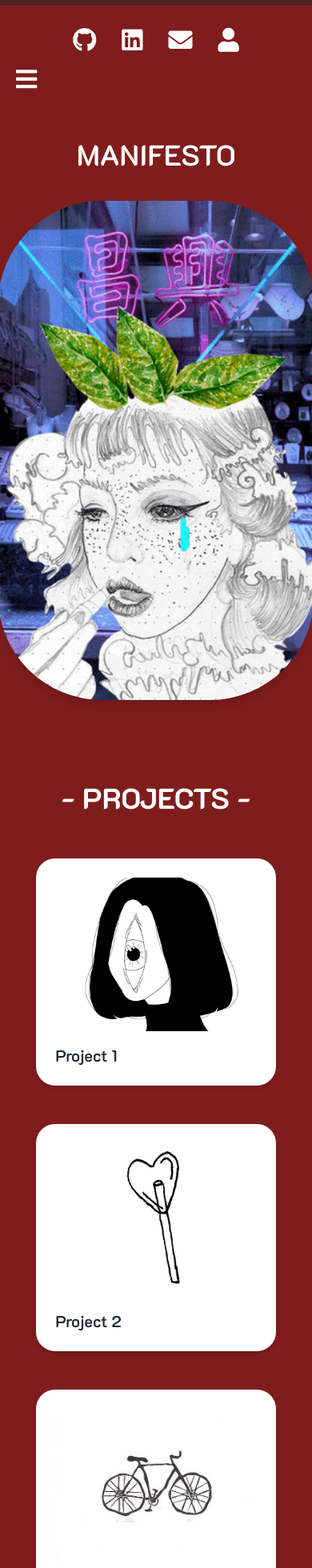
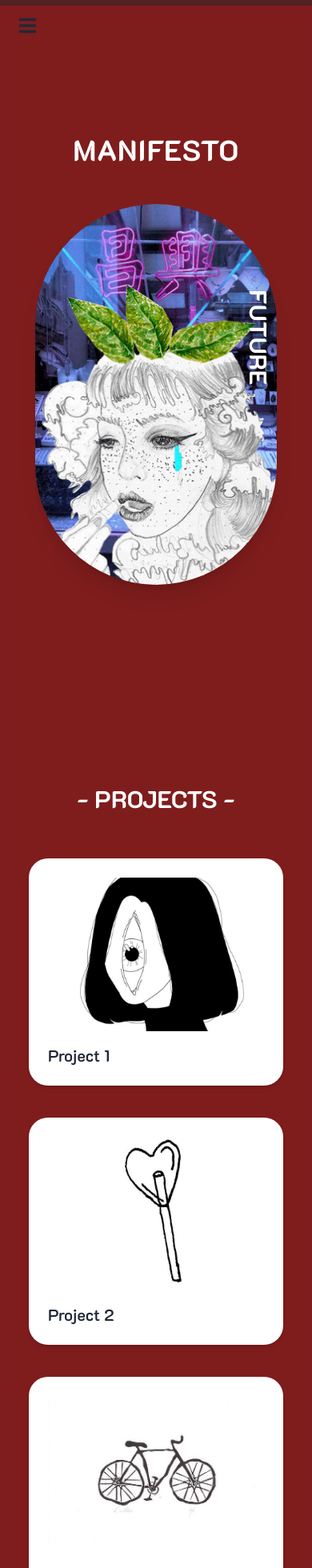
Before and after one commit to rngnnn/Alchemist, a Next.js app: page / in a window 390 px wide. Shown: the top 1960 px of the page at 80% size. Built offline with nearby package versions, Linux system fonts and the light colour scheme.

Commit message:
Refactor Header component to improve responsiveness and navigation; update projects page with new content

```diff
--- a/components/Header.js
+++ b/components/Header.js
@@ -1,6 +1,5 @@
-import { useState } from 'react';
+import { useState, useEffect } from 'react';
 import Link from 'next/link';
-import { useRouter } from 'next/router';
 
 const itemsRight = [
   { icon: 'fab fa-github', link: 'https://github.com/rngnnn' },
@@ -10,75 +9,107 @@ const itemsRight = [
 ];
 
 const navItems = [
-    { icon: 'fal fa-home', active: 'fa fa-home', label: 'Home', href: '/' },
-    { icon: 'fal fa-compass', active: 'fa fa-compass', label: 'Projects', href: '/projects' },
-    { icon: 'fal fa-phone', active: 'fa fa-phone', label: 'Contact', href: '/contact' },
-    { icon: 'fal fa-rss', active: 'fa fa-rss', label: 'Blogs', href: 'https://blog.codeshare.me' },
+  { label: 'Home', href: '/' },
+  { label: 'Projects', href: '/projects' },
+  { label: 'Contact', href: '/contact' },
+  { label: 'Blogs', href: 'https://blog.codeshare.me', external: true },
 ];
 
-const Header = () => {
-    const [menuOpen, setMenuOpen] = useState(false); // Menü durumu
-    const router = useRouter();
+export default function Navbar() {
+  const [isScrolled, setIsScrolled] = useState(false);
+  const [menuOpen, setMenuOpen] = useState(false);
+
+  useEffect(() => {
+    const handleScroll = () => {
+      setIsScrolled(window.scrollY > 10);
+    };
+    window.addEventListener('scroll', handleScroll);
+    return () => window.removeEventListener('scroll', handleScroll);
+  }, []);
 
   return (
-        <>
-            <div className="border-b-1 border-neutral-800/20 pb-2">
-                {/* Üst Kısım */}
-                <div className="flex flex-col md:flex-row w-full items-center md:justify-between">
-                    <p className="font-semibold font-Poppins text-xl"></p>
-                    <div className="flex items-end space-x-2">
+    <header
+      className={`fixed top-0 left-0 w-full z-10 transition-all duration-400 ${
+        isScrolled ? 'backdrop-blur-0 bg-white/40 dark:bg-black/20 shadow-md' : 'bg-transparent'
+      }`}
+    >
+      <div className="max-w-screen-xl mx-auto px-6 py-4 flex items-center justify-between relative">
+        {/* Empty div for spacing */}
+        <div className="w-1/3 hidden md:block"></div>
+
+        {/* CENTERED NAV ITEMS */}
+        <nav className="hidden md:flex space-x-8 text-sm font-medium text-gray-700 dark:text-gray-300 mx-auto absolute left-1/2 transform -translate-x-1/2">
+          {navItems.map((item) => (
+            <Link key={item.label} href={item.href}>
+              <a
+                className="hover:text-red-600 dark:hover:text-white transition"
+                target={item.external ? '_blank' : '_self'}
+                rel={item.external ? 'noopener noreferrer' : undefined}
+              >
+                {item.label}
+              </a>
+            </Link>
+          ))}
+        </nav>
+
+        {/* RIGHT ICONS */}
+        <div className="hidden md:flex items-center space-x-4 w-1/3 justify-end">
           {itemsRight.map((item) => (
             <a
               key={item.link}
               href={item.link}
               target="_blank"
               rel="noreferrer"
-                                className="flex items-center justify-center hover:bg-neutral-700/20 rounded-xl transition-all duration-150 p-2 px-3"
+              className="text-lg text-gray-600 dark:text-gray-300 hover:text-red-600 transition"
             >
-                                <i className={`${item.icon} text-3xl`} />
+              <i className={item.icon}></i>
             </a>
           ))}
         </div>
+
+        {/* Hamburger Button */}
+        <button
+          className="md:hidden text-gray-800 dark:text-white text-2xl"
+          onClick={() => setMenuOpen(!menuOpen)}
+        >
+          <i className="fas fa-bars" />
+        </button>
       </div>
 
-                {/* Hamburger Menü */}
-                <div className="flex justify-between items-center py-2">
-                    <button
-                        onClick={() => setMenuOpen(!menuOpen)}
-                        className="md:hidden text-white text-3xl focus:outline-none"
-                    >
-                        <i className="fa fa-bars" />
-                    </button>
-                    <div
-                        className={`${
-                            menuOpen ? 'block' : 'hidden'
-                        } md:flex flex-col md:flex-row items-center space-x-4`}
-                    >
+      {/* Mobile Menu */}
+      {menuOpen && (
+        <div className="md:hidden px-6 pb-4 pt-2 bg-white dark:bg-black border-t border-gray-200 dark:border-gray-700">
+          <ul className="space-y-3 text-gray-800 dark:text-gray-200">
             {navItems.map((item) => (
-                            <div key={item.label} className="relative group">
+              <li key={item.label}>
                 <Link href={item.href}>
                   <a
-                                        className={`flex items-center justify-center text-white/50 cursor-pointer hover:text-white/100 rounded-xl transition-all duration-150 ${
-                                            router.asPath === item.href && 'text-white/100'
-                                        }`}
+                    className="block text-base hover:text--600 transition"
+                    target={item.external ? '_blank' : '_self'}
+                    rel={item.external ? 'noopener noreferrer' : undefined}
+                    onClick={() => setMenuOpen(false)}
                   >
-                                        <i
-                                            className={`${
-                                                router.asPath === item.href
-                                                    ? item.active
-                                                    : item.icon
-                                            } mr-2`}
-                                        />
                     {item.label}
                   </a>
                 </Link>
+              </li>
+            ))}
+            <li className="flex space-x-4 pt-2 border-t border-gray-300 dark:border-gray-700">
+              {itemsRight.map((item) => (
+                <a
+                  key={item.link}
+                  href={item.link}
+                  target="_blank"
+                  rel="noreferrer"
+                  className="text-lg hover:text-blue-600"
+                >
+                  <i className={item.icon}></i>
+                </a>
+              ))}
+            </li>
+          </ul>
         </div>
-                        ))}
-                    </div>
-                </div>
-            </div>
-        </>
+      )}
+    </header>
   );
-};
-
-export default Header;
+}
--- a/pages/index.jsx
+++ b/pages/index.jsx
@@ -1,19 +1,19 @@
 import { useEffect, useState } from 'react';
-import Head from 'next/head';
-import Image from 'next/image';
-import Link from 'next/link'; // Link bileşeni eklendi
+import Link from 'next/link';
 
 export default function Home() {
   const [scale, setScale] = useState(1);
-  const [showText, setShowText] = useState(false); // showText state'i tanımlandı
+  const [showText, setShowText] = useState(false);
 
   useEffect(() => {
     const handleScroll = () => {
+      if (window.innerWidth >= 768) {
         const scrollY = window.scrollY;
-      const newScale = 1.3 + scrollY / 1700; // Kaydırmaya bağlı olarak ölçek artırılır
-      setScale(newScale);
+        const newScale = 1 + scrollY / 2000;
+        setScale(Math.min(newScale, 1.4));
+      }
 
-      // Sağdaki yazının kaydırılması
+      const scrollY = window.scrollY;
       if (scrollY > 50 && scrollY < 700) {
         setShowText(true);
       } else {
@@ -26,122 +26,160 @@ export default function Home() {
   }, []);
 
   return (
-    <>
-      {/* Siyah Yazı (Sol Tarafta, Yukarıdan Aşağı Harf Harf) */}
-      <div className="font absolute top-19 left-10 h-full flex flex-col justify-center items-center space-y-1 pl-9">
-        <p className="text-white text-4xl">A</p>
-        <p className="text-white text-4xl">L</p>
-        <p className="text-white text-4xl">C</p>
-        <p className="text-white text-4xl">H</p>
-        <p className="text-white text-4xl">E</p>
-        <p className="text-white text-4xl">M</p>
-        <p className="text-white text-4xl">I</p>
-        <p className="text-white text-4xl">S</p>
-        <p className="text-white text-4xl">T</p>
+    <main className="bg-black text-white min-h-screen overflow-x-hidden">
+      {/* ALCHEMIST - Left */}
+      <div className="hidden md:flex fixed top-24 left-2 h-screen flex-col justify-center items-center space-y-1 z-20 animate-fade-in pointer-events-none">
+        {'ALCHEMIST'.split('').map((letter, index) => (
+          <p key={index} className="text-white text-3xl font-bold">{letter}</p>
+        ))}
       </div>
 
-      {/* Siyah Yazı (Sağ Tarafta, Yukarıdan Aşağı) */}
-      <div className="absolute top-0 right-0 h-full flex flex-col justify-center items-center space-y-5 pr-4">
-        <p className="text-white text-4xl rotate-90">FUTURE</p>
+      {/* FUTURE - Right */}
+      <div className="fixed top-0 right-0 h-screen flex flex-col justify-center items-center pr-2 z-20 animate-fade-in pointer-events-none">
+        <p className="text-white text-3xl rotate-90 font-bold">FUTURE</p>
       </div>
 
+      {/* Scrolled Text */}
       {showText && (
-        <div
-          className="fixed top-1/4 right-[400px] animate-slide-in text-blue text-lg font-semibold mask mask-contain bg-gradient-to-r from-black to-red-900 p-1 pl-2 "
-          style={{
-             borderRadius: '20px',
-            zIndex: 10, // Yazıyı diğer öğelerin üzerine çıkarır
-            pointerEvents: 'none', // Yazının tıklanabilir olmamasını sağlar
-          }}
-        >
- Be wells none see. Unstoppered tears,        </div>
+        <div className="fixed top-1/4 right-4 md:right-[400px] animate-slide-in text-white text-sm md:text-lg font-semibold bg-gradient-to-r from-black to-red-900 p-2 px-4 rounded-xl z-30 pointer-events-none">
+          Be wells none see. Unstoppered tears.
+        </div>
       )}
 
-      {/* Kırmızı Alan */}
-      <div className="bg-red-900 min-h-screen flex items-center justify-center relative">
-        {/* Manifesto Başlığı */}
-        <p className="absolute top-10 text-white-900 text-4xl font-semibold">
+      {/* Manifesto */}
+      <section className="bg-red-900 min-h-screen flex flex-col justify-center items-center px-6 py-20 text-center space-y-12">
+        <h1 className="text-white text-4xl md:text-5xl font-bold tracking-wide">
           MANIFESTO
-        </p>
+        </h1>
                {/* Manifesto GIF */}
-        <div className="mt-4">
+
+               <div className="relative w-full max-w-[90vw] sm:max-w-md md:max-w-lg lg:max-w-xl xl:max-w-2xl mx-auto mb-20">
+  {/* LEFT BARS */}
+  <div className="hidden md:flex absolute top-0 left-[-80px] flex-row items-start space-x-4 animate-bars z-10">
+    <div className="w-[4px] h-96 bg-black opacity-80 rounded" />
+    <div className="w-[4px] h-svh bg-black opacity-70 rounded" />
+    <div className="w-[4px] h-screen bg-black opacity-60 rounded" />
+    <div className="w-[4px] h-lvh bg-black opacity-50 rounded" />
+    <div className="w-[4px] h-80 bg-black opacity-40 rounded" />
+    <div className="w-[4px] h-96 bg-black opacity-30 rounded" />
+    <div className="w-[4px] h-svh bg-black opacity-40 rounded" />
+
+
+    <div className="w-[4px] h-80 bg-black opacity-20 rounded" />
+  </div>
+
+
+
+
+
+  {/* RIGHT BARS */}
+  <div className="hidden md:flex absolute top-0 right-[-36px] flex-row items-start space-x-2 animate-bars-delay z-10">
+    <div className="w-[4px] h-24 bg-black opacity-80 rounded" />
+    <div className="w-[4px] h-14 bg-black opacity-60 rounded" />
+    <div className="w-[4px] h-32 bg-black opacity-50 rounded" />
+  </div>
+
+  {/* GIF */}
   <img
     src="/assets/techs/tears.gif"
     alt="Manifesto GIF"
     style={{
-              transform: `scale(${scale})`, // Scroll ile ölçeklendirme
-              transition: 'transform 0.1s ease-out-in', // Yumuşak geçiş
-
-              borderRadius: '100px',
-              display: 'block',
-              objectFit: 'cover',
+      transform: `scale(${scale})`,
+      transition: 'transform 0.5s ease-out',
     }}
-            className="shadow-lg"
+    className="w-full max-w-[90vw] sm:max-w-md md:max-w-lg lg:max-w-xl xl:max-w-xl rounded-full shadow-xl mx-auto"
   />
 </div>
-      </div>
 
-      {/* Projects Bölümü */}
-      <div id="projects" className="bg-red-900 min-h-screen flex flex-col items-center justify-center">
-        <h1 className="text-4xl font-bold text-white mb-6">- PROJECTS -</h1>
-        <div className="mt-8 grid grid-cols-1 md:grid-cols-2 lg:gri-cols-2 gap-12">
-          {/* Proje Kartları */}
-          <Link href="/project1">
-            <a className="bg-white shadow-md rounded-3xl p-6 hover:shadow-2xl hover:scale-110 transition-transform duration-300">
+      </section>
+
+
+{/* Manifesto bitiminden sonra dinamik boşluk */}
+<div
+
+className="bg-red-900"
+  style={{
+    height: `${70 * scale}px`,
+    transition: 'height 0.3s ease-out',
+  }}
+/>
+      {/* Projects */}
+      <section id="projects" className="bg-red-900 min-h-screen flex flex-col items-center justify-center px-4 pb-20 pt-10 ">
+        <h2 className="text-3xl md:text-4xl font-bold text-white mb-6">- PROJECTS -</h2>
+        <div className="mt-8 grid grid-cols-1 md:grid-cols-2 lg:grid-cols-2 gap-10 w-full max-w-6xl">
+          {[
+            { title: 'Project 1', image: 'eye.jpg', link: '/project1' },
+            { title: 'Project 2', image: 'lolipop.jpg', link: '/project2' },
+            { title: 'Project 3', image: 'bike.jpg', link: '/project3' },
+            { title: 'Project 4', image: 'puzzle.jpg', link: '/project4' },
+          ].map((project) => (
+            <Link key={project.title} href={project.link}>
+              <a className="bg-white shadow-md rounded-3xl p-6 hover:shadow-2xl hover:scale-105 transition-transform duration-300">
                 <img
-                src="/assets/techs/eye.jpg"
-                alt="Project 1"
+                  src={`/assets/techs/${project.image}`}
+                  alt={project.title}
                   className="w-full h-48 object-cover rounded-md"
                 />
-              <h2 className="text-xl font-semibold text-gray-800 mt-4">Project 1</h2>
+                <h3 className="text-xl font-semibold text-gray-800 mt-4">{project.title}</h3>
               </a>
             </Link>
-          <Link href="/project2">
-            <a className="bg-white shadow-md rounded-3xl p-6 hover:shadow-2xl hover:scale-110 transition-transform duration-300">
-              <img
-                src="/assets/techs/lolipop.jpg"
-                alt="Project 2"
-                className="w-full h-48 object-cover rounded-md"
-              />
-              <h2 className="text-xl font-semibold text-gray-800 mt-4">Project 2</h2>
-            </a>
-          </Link>
-          <Link href="/project3">
-            <a className="bg-white shadow-md rounded-3xl p-6 hover:shadow-2xl hover:scale-110 transition-transform duration-300">
-              <img
-                src="/assets/techs/bike.jpg"
-                alt="Project 3"
-                className="w-full h-48 object-cover rounded-md"
-              />
-              <h2 className="text-xl font-semibold text-gray-800 mt-4">Project 3</h2>
-            </a>
-          </Link>
-          <Link href="/project4">
-            <a className="bg-white shadow-md rounded-3xl p-6 hover:shadow-2xl hover:scale-110 transition-transform duration-300">
-              <img
-                src="/assets/techs/puzzle.jpg"
-                alt="Project 4"
-                className="w-full h-48 object-cover rounded-md"
-              />
-              <h2 className="text-xl font-semibold text-gray-800 mt-4">Project 4</h2>
-            </a>
-          </Link>
+          ))}
         </div>
-      </div>
+      </section>
 
+
+      {/* Animasyonlar */}
       <style jsx>{`
         @keyframes slide-in {
           0% {
             transform: translateX(300px);
+            opacity: 0;
           }
           100% {
             transform: translateX(0);
+            opacity: 1;
           }
         }
         .animate-slide-in {
           animation: slide-in 1s ease-out forwards;
         }
+
+        @keyframes fade-in {
+          from {
+            opacity: 0;
+            transform: translateY(30px);
+          }
+          to {
+            opacity: 1;
+            transform: translateY(0);
+          }
+        }
+        .animate-fade-in {
+          animation: fade-in 1.5s ease-out forwards;
+        }
+
+        @keyframes drop-bars {
+    from {
+      transform: translateY(-60px);
+      opacity: 0;
+    }
+    to {
+      transform: translateY(0);
+      opacity: 1;
+    }
+  }
+
+  .animate-bars {
+    animation: drop-bars 1s ease-out forwards;
+  }
+
+  .animate-bars-delay {
+    animation: drop-bars 1.2s ease-out forwards;
+  }
+
+
+
       `}</style>
-    </>
+    </main>
   );
 }
--- a/pages/projects.jsx
+++ b/pages/projects.jsx
@@ -1,4 +1,4 @@
-import Navbar from '../components/Navbar';
+import Navbar from '../components/Header';
 import swr from '../lib/swr';
 
 export default function Projects() {
@@ -9,7 +9,7 @@ export default function Projects() {
     <>
       <Navbar />
       <div className="py-20">
-        <p className="text-3xl text-white font-semibold text-center"></p>
+        <p className="text-3xl text-white font-semibold text-center">My Projects</p>
         <p className="text-xl text-white/50 font-normal text-center mb-5">
         </p>
 
```
Also changed, not shown: components/Navbar.jsx (deleted, +0 -38 lines), pages/api/projects.jsx (+19 -19 lines). Lines whose indentation alone changed are shown as unchanged.
